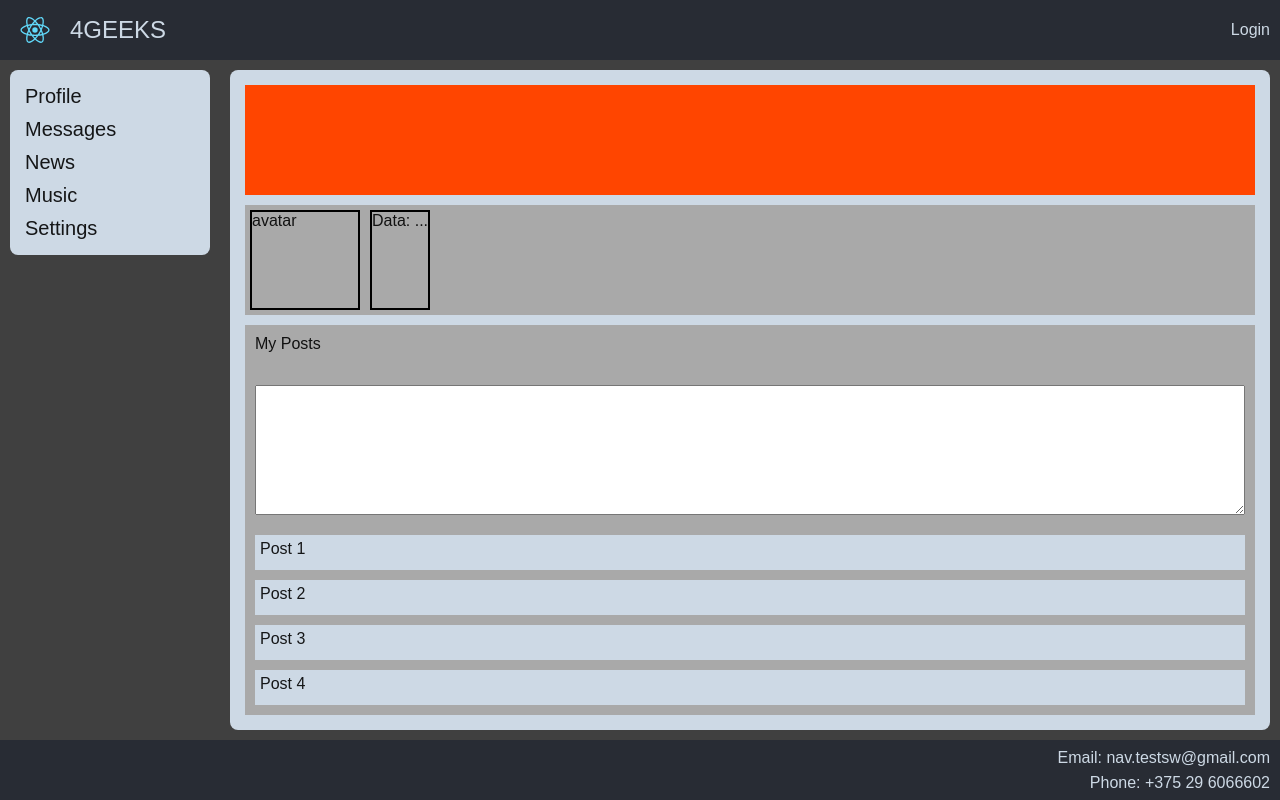
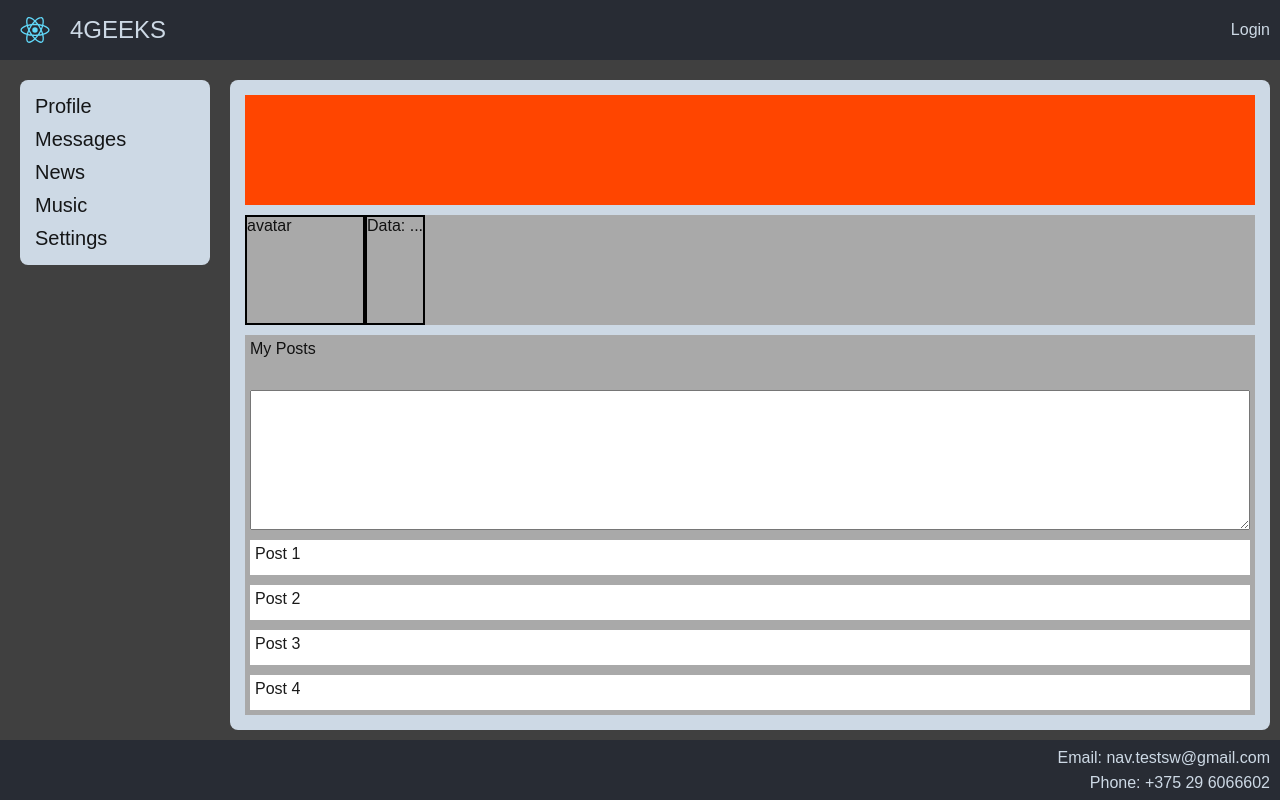
Before and after one commit to andreynav/social-network, a React (Create React App) app: page /massages in a window 1280 px wide. Built offline with nearby package versions, Linux system fonts and the light colour scheme.

Commit message:
14 - add css modules

```diff
--- a/src/App.css
+++ b/src/App.css
@@ -4,190 +4,19 @@
     box-sizing: border-box;
 }
 
-.App-wrapper {
+.appWrapper {
     display: grid;
     height: 100vh;
     grid-template-columns: 220px 3fr;
     grid-template-rows: 60px 5fr 60px;
     /*grid-gap: 10px;*/
-    grid-template-areas: "header header header header"
-                         "nav main main main"
-                         "footer footer footer footer";
+    grid-template-areas:
+            "header header header header"
+            "nav main main main"
+            "footer footer footer footer";
     font-family: sans-serif;
     font-size: 16px;
     background-color: #404040;
-}
-
-.App-header {
-    grid-area: header;
-    background-color: #282c34;
-    color: #cdd9e5;
-    grid-column: 1/5;
-    padding: 0 10px;
-    display: grid;
-    grid-template-columns: 50px 4fr 1fr;
-    grid-template-areas: "app-header-logo app-header-title app-header-login";
-}
-
-.App-header .logo {
-    grid-area: app-header-logo;
-    display: grid;
-}
-
-.App-header .logo img {
-    justify-self: center;
-    align-self: center;
-    height: 50px;
-    width: 50px;
-}
-
-.App-header .title {
-    grid-area: app-header-title;
-    font-size: 24px;
-    padding-left: 10px;
-    display: grid;
-}
-
-.App-header .title p {
-    justify-self: start;
-    align-self: center;
-}
-
-.App-header .login {
-    grid-area: app-header-login;
-    display: grid;
-}
-
-.App-header .login p {
-    justify-self: end;
-    align-self: center;
-}
-
-.App-nav {
-    display: grid;
-    grid-area: nav;
-    grid-column: 1;
-    margin: 10px;
-    padding: 10px;
-    border-radius: 8px;
-    background-color: #cdd9e5;
-
-    align-self: start;
-}
-
-.App-nav div {
-    margin: 5px;
-}
-
-.App-nav a {
-    font-size: 20px;
-    /*color: orange;*/
-    color: #000000e6;
-    text-decoration: none;
-}
-
-.App-main {
-    display: grid;
-    grid-area: main;
-    grid-column: 2/5;
-    grid-template-rows: 120px 120px 1fr;
-    margin: 10px;
-    padding: 10px;
-    border-radius: 8px;
-    background-color: #cdd9e5;
-    color: #000000e6;
-}
-
-.App-main div {
-    margin: 5px;
-}
-
-.App-main-background {
-    background-color: orangered;
-}
-
-.App-main-user-info {
-    background-color: darkgrey;
-    grid-template-columns: 120px 1fr;
-    grid-template-areas: "app-main-logo app-main-info";
-    display: grid;
-}
-
-.App-main-avatar {
-    grid-area: app-main-logo;
-    /*align-self: center;
-    justify-self: center;*/
-    border: 2px solid black;
-}
-
-.App-main-info {
-    grid-area: app-main-info;
-    justify-self: start;
-    border: 2px solid black;
-}
-
-.App-main-posts {
-    background-color: darkgrey;
-    display: grid;
-    grid-template-columns: 1fr 1fr 1fr;
-    grid-template-rows: 50px 150px 1fr;
-    grid-template-areas: "app-main-posts-title"
-                        'app-main-posts-input'
-                        'app-main-posts-posts';
-}
-
-.App-main-posts-title {
-    grid-area: app-main-posts-title;
-    grid-column: 1/span3;
-    padding: 5px;
-}
-
-.App-main-posts-input {
-    grid-area: app-main-posts-input;
-    display: grid;
-    grid-column: 1/span3;
-    padding: 5px;
-}
-
-.App-main-posts-posts {
-    display: grid;
-    grid-area: app-main-posts-posts;
-    grid-column: 1/span3;
-}
-
-.App-main-posts-posts div {
-    background-color: #cdd9e5;
-    padding: 5px;
-}
-
-.App-footer {
-    grid-area: footer;
-    grid-column: 1/5;
-    padding: 5px 10px;
-    background-color: #282c34;
-    color: #cdd9e5;
-    display: grid;
-}
-
-.App-footer .email, .App-footer .phone {
-    justify-self: end;
-    align-self: center;
-}
-
-
-/*.App-header {
-    background-color: #282c34;
-    min-height: 100vh;
-    display: flex;
-    flex-direction: column;
-    align-items: center;
-    justify-content: center;
-    font-size: calc(10px + 2vmin);
-    color: white;
-}*/
-
-.App-link {
-    color: #61dafb;
 }
 
 @keyframes App-logo-spin {
--- a/src/App.js
+++ b/src/App.js
@@ -1,12 +1,12 @@
 import './App.css';
-import Header from "./components/Header";
-import Navbar from "./components/Navbar";
-import Profile from "./components/Profile";
-import Footer from "./components/Footer";
+import Header from "./components/header/Header";
+import Navbar from "./components/navbar/Navbar";
+import Profile from "./components/profile/Profile";
+import Footer from "./components/footer/Footer";
 
 function App() {
     return (
-        <div className='App-wrapper'>
+        <div className='appWrapper'>
             <Header />
             <Navbar />
             <Profile />
--- a/src/components/Header.jsx
+++ /dev/null
@@ -1,18 +0,0 @@
-import React from "react";
-import logo from "../logo.svg";
-
-export default function Header() {
-    return (
-        <header className="App-header">
-            <div className='logo'>
-                <img src={logo} className="App-logo" alt="logo"/>
-            </div>
-            <div className='title'>
-                <p> 4GEEKS</p>
-            </div>
-            <div className='login'>
-                <p>Login</p>
-            </div>
-        </header>
-    );
-}
--- a/src/components/Footer.jsx
+++ b/src/components/footer/Footer.jsx
@@ -1,12 +1,13 @@
 import React from "react";
+import style from './Footer.module.css'
 
 export default function Footer() {
     return (
-        <footer className='App-footer'>
-            <div className='email'>
+        <footer className={style.footerWrapper}>
+            <div className={style.email}>
                 <a>Email: nav.testsw@gmail.com</a>
             </div>
-            <div className='phone'>
+            <div className={style.phone}>
                 <a>Phone: +375 29 6066602</a>
             </div>
         </footer>
--- /dev/null
+++ b/src/components/footer/Footer.module.css
@@ -0,0 +1,13 @@
+.footerWrapper {
+    grid-area: footer;
+    grid-column: 1/5;
+    padding: 5px 10px;
+    background-color: #282c34;
+    color: #cdd9e5;
+    display: grid;
+}
+
+.email, .phone {
+    justify-self: end;
+    align-self: center;
+}
--- /dev/null
+++ b/src/components/header/Header.jsx
@@ -0,0 +1,19 @@
+import React from "react";
+import logo from "../../logo.svg";
+import style from './Header.module.css'
+
+export default function Header() {
+    return (
+        <header className={style.headerWrapper}>
+            <div className={style.logo}>
+                <img src={logo} alt="logo"/>
+            </div>
+            <div className={style.title}>
+                <p> 4GEEKS</p>
+            </div>
+            <div className={style.login}>
+                <p>Login</p>
+            </div>
+        </header>
+    );
+}
--- /dev/null
+++ b/src/components/header/Header.module.css
@@ -0,0 +1,44 @@
+.headerWrapper {
+    grid-area: header;
+    background-color: #282c34;
+    color: #cdd9e5;
+    grid-column: 1/5;
+    padding: 0 10px;
+    display: grid;
+    grid-template-columns: 50px 4fr 1fr;
+    grid-template-areas: "app-header-logo app-header-title app-header-login";
+}
+
+.logo {
+    grid-area: app-header-logo;
+    display: grid;
+}
+
+.logo > img {
+    justify-self: center;
+    align-self: center;
+    height: 50px;
+    width: 50px;
+}
+
+.title {
+    grid-area: app-header-title;
+    font-size: 24px;
+    padding-left: 10px;
+    display: grid;
+}
+
+.title > p {
+    justify-self: start;
+    align-self: center;
+}
+
+.login {
+    grid-area: app-header-login;
+    display: grid;
+}
+
+.login > p {
+    justify-self: end;
+    align-self: center;
+}
--- a/src/components/Navbar.jsx
+++ b/src/components/navbar/Navbar.jsx
@@ -1,8 +1,9 @@
 import React from "react";
+import style from './Navbar.module.css'
 
 export default function Navbar() {
     return (
-        <nav className='App-nav'>
+        <nav className={style.navbarWrapper}>
             <div>
                 <a href='/profile'>Profile</a>
             </div>
--- /dev/null
+++ b/src/components/navbar/Navbar.module.css
@@ -0,0 +1,20 @@
+.navbarWrapper {
+    display: grid;
+    grid-area: nav;
+    grid-column: 1;
+    margin: 20px 10px 0 20px;
+    padding: 10px;
+    border-radius: 8px;
+    background-color: #cdd9e5;
+    align-self: start;
+}
+
+.navbarWrapper > div {
+    margin: 5px;
+}
+
+.navbarWrapper > div > a {
+    font-size: 20px;
+    color: #000000e6;
+    text-decoration: none;
+}
--- a/src/components/Profile.jsx
+++ b/src/components/profile/Profile.jsx
@@ -1,25 +1,26 @@
 import React from "react";
+import style from './Profile.module.css'
 
 export default function Profile() {
     return (
-        <main className='App-main'>
-            <div className="App-main-background">
+        <main className={style.profileWrapper}>
+            <div className={style.backgroundPhoto}>
                 {/*<img src='' alt="background"/>*/}
             </div>
-            <div className="App-main-user-info">
-                <div className="App-main-avatar">
+            <div className={style.userDataWrapper}>
+                <div className={style.userAvatar}>
                     <p>avatar</p>
                 </div>
-                <div className="App-main-info">
+                <div className={style.userInfo}>
                     <p>Data: ...</p>
                 </div>
             </div>
-            <div className='App-main-posts'>
-                <div className='App-main-posts-title'>My Posts</div>
-                <div className='App-main-posts-input'>
+            <div className={style.userPostsWrapper}>
+                <div className={style.postsTitle}>My Posts</div>
+                <div className={style.postsInput}>
                     <textarea />
                 </div>
-                <div className='App-main-posts-posts'>
+                <div className={style.allPostsWrapper}>
                     <div>Post 1</div>
                     <div>Post 2</div>
                     <div>Post 3</div>
--- /dev/null
+++ b/src/components/profile/Profile.module.css
@@ -0,0 +1,75 @@
+.profileWrapper {
+    display: grid;
+    grid-area: main;
+    grid-column: 2/5;
+    grid-template-rows: 120px 120px 1fr;
+    margin: 20px 10px 10px 10px;
+    padding: 10px;
+    border-radius: 8px;
+    background-color: #cdd9e5;
+    color: #000000e6;
+}
+
+.profileWrapper > div {
+    margin: 5px;
+}
+
+.backgroundPhoto {
+    background-color: orangered;
+}
+
+.userDataWrapper {
+    background-color: darkgrey;
+    grid-template-columns: 120px 1fr;
+    grid-template-areas: "app-main-logo app-main-info";
+    display: grid;
+}
+
+.userAvatar {
+    grid-area: app-main-logo;
+    /*align-self: center;
+    justify-self: center;*/
+    border: 2px solid black;
+}
+
+.userInfo {
+    grid-area: app-main-info;
+    justify-self: start;
+    border: 2px solid black;
+}
+
+.userPostsWrapper {
+    background-color: darkgrey;
+    display: grid;
+    grid-template-columns: 1fr 1fr 1fr;
+    grid-template-rows: 50px 150px 1fr;
+    grid-template-areas:
+            'app-main-posts-title'
+            'app-main-posts-input'
+            'app-main-posts-posts';
+}
+
+.postsTitle {
+    grid-area: app-main-posts-title;
+    grid-column: 1/span3;
+    padding: 5px;
+}
+
+.postsInput {
+    grid-area: app-main-posts-input;
+    display: grid;
+    grid-column: 1/span3;
+    padding: 5px;
+}
+
+.allPostsWrapper {
+    display: grid;
+    grid-area: app-main-posts-posts;
+    grid-column: 1/span3;
+}
+
+.allPostsWrapper > div {
+    background-color: #fff;
+    margin: 5px;
+    padding: 5px;
+}
```
